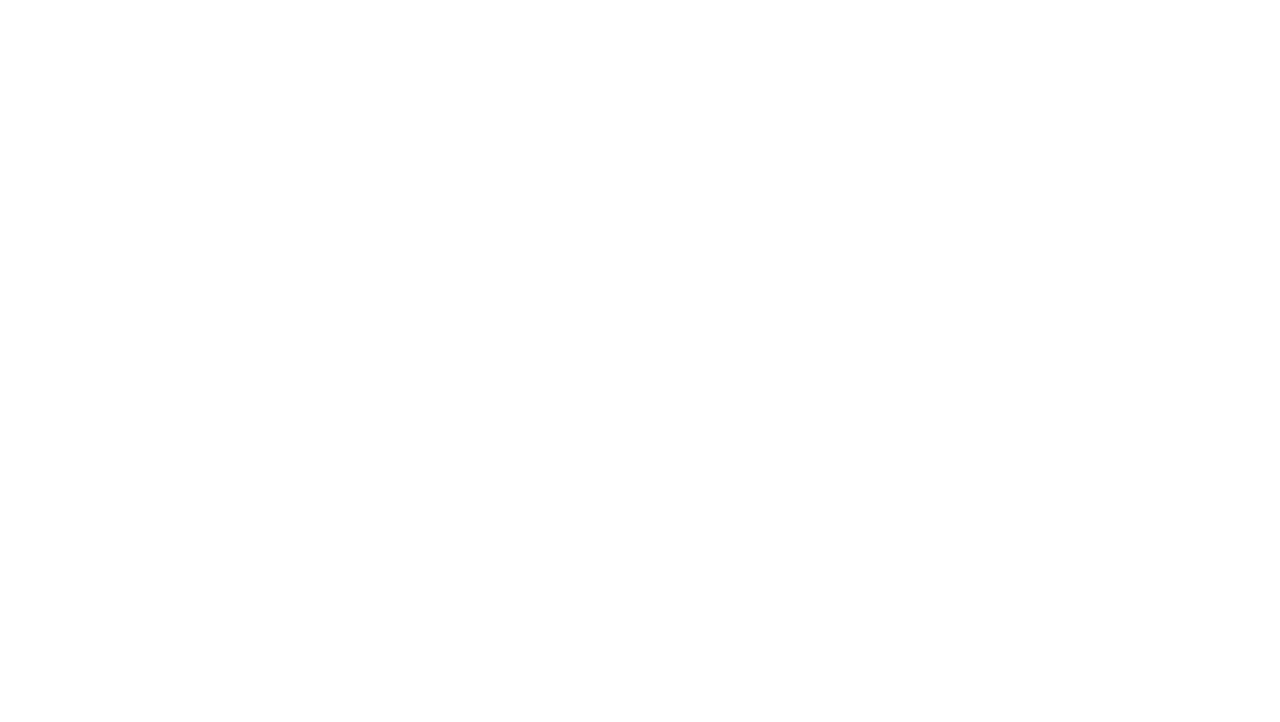
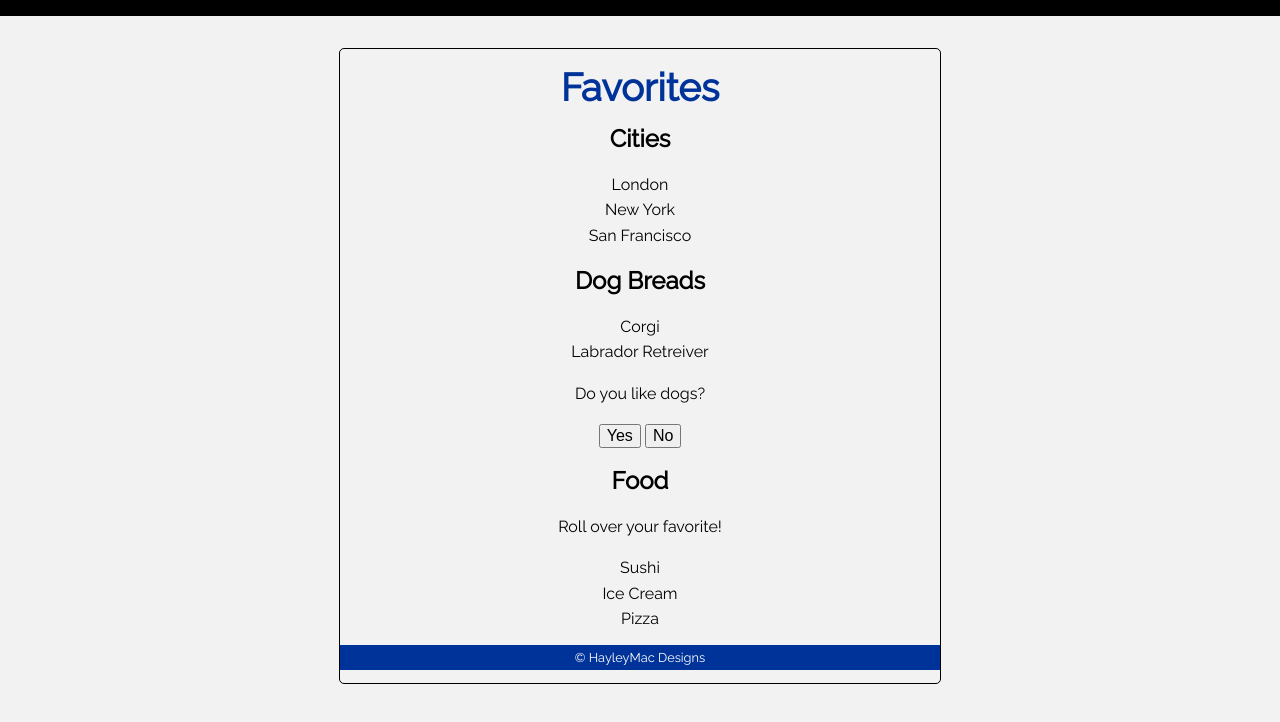
Before and after one commit to hhmcdonald/hw_listeners_mcdonald_hayley, a plain HTML site: page index.html in a window 1280 px wide. Drawn offline with Linux system fonts and the light colour scheme.

Commit message:
create custom event listening scripts

```diff
--- a/css/main.css
+++ b/css/main.css
@@ -0,0 +1,49 @@
+@import url(https://fonts.googleapis.com/css?family=Raleway);
+
+body {
+    background-color: #f2f2f2;
+    font-family: 'Raleway', sans-serif;
+    line-height: 1.6em;
+}
+
+.blackBar {
+    background-color: #000000;
+    width: 100%;
+    padding: 0.5em;
+    margin: 0 0 2em 0;
+}
+
+.container {
+    max-width: 600px;
+    width: 100%;
+    margin: 0 auto;
+    text-align: center;
+    border: 1px solid;
+    border-radius: 5px;
+}
+
+h1 {
+    font-size: 2.4em;
+    color: #003399;
+}
+
+.favoritesList {
+    margin: 0;
+    padding-start: 0;
+    -webkit-padding-start: 0;
+}
+
+.favoritesList li {
+    list-style-type: none;
+}
+
+footer {
+    background: #003399;
+    width: 100%;
+    height: auto;
+}
+
+footer p {
+    color: #ffffff;
+    font-size: 0.8em;
+}
--- a/index.html
+++ b/index.html
@@ -9,9 +9,38 @@
     <link rel="stylesheet" href="css/main.css">
 </head>
 <body>
-
-
-
+    <div class="blackBar"></div>
+    <div class="container">
+        <header>
+            <h1>Favorites</h1>
+        </header>
+        <section class="favorites">
+            <h2>Cities</h2>
+                <ul class="favoritesList">
+                    <li>London</li>
+                    <li>New York</li>
+                    <li>San Francisco</li>
+                </ul>
+            <h2>Dog Breads</h2>
+                <ul class="favoritesList">
+                    <li>Corgi</li>
+                    <li>Labrador Retreiver</li>
+                </ul>
+                <p>Do you like dogs?</p>
+                    <button id="yesBtn">Yes</button>
+                    <button id="noBtn">No</button>
+            <h2>Food</h2>
+                <p>Roll over your favorite!</p>
+                <ul class="favoritesList">
+                    <li onmouseover="sushi(this)">Sushi</li>
+                    <li onmouseover="icecream(this)">Ice Cream</li>
+                    <li onmouseover="pizza(this)">Pizza</li>
+                </ul>
+        </section>
+        <footer>
+            <p>&copy; HayleyMac Designs</p>
+        </footer>
+    </div>
     <script src="js/main.js"></script>
 </body>
 </html>
--- a/js/main.js
+++ b/js/main.js
@@ -0,0 +1,16 @@
+document.getElementById('yesBtn').addEventListener('click', function () {
+    this.style.backgroundColor = 'green';
+});
+document.getElementById('noBtn').addEventListener('click', function () {
+    this.style.backgroundColor = 'red';
+});
+
+function sushi(x) {
+    x.style.color = 'blue';
+}
+function icecream(x) {
+    x.style.color = 'red';
+}
+function pizza(x) {
+    x.style.color = 'green';
+}
```
